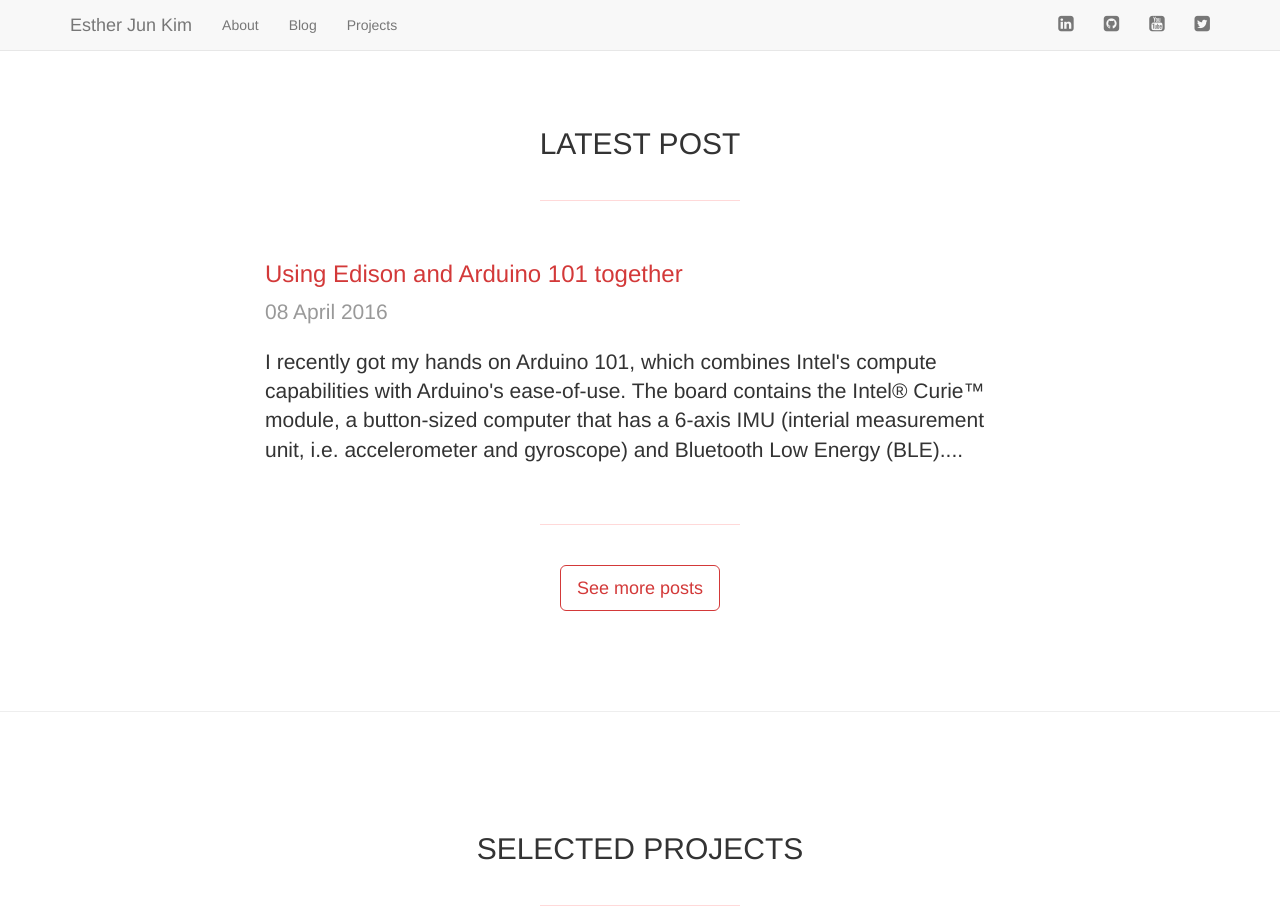
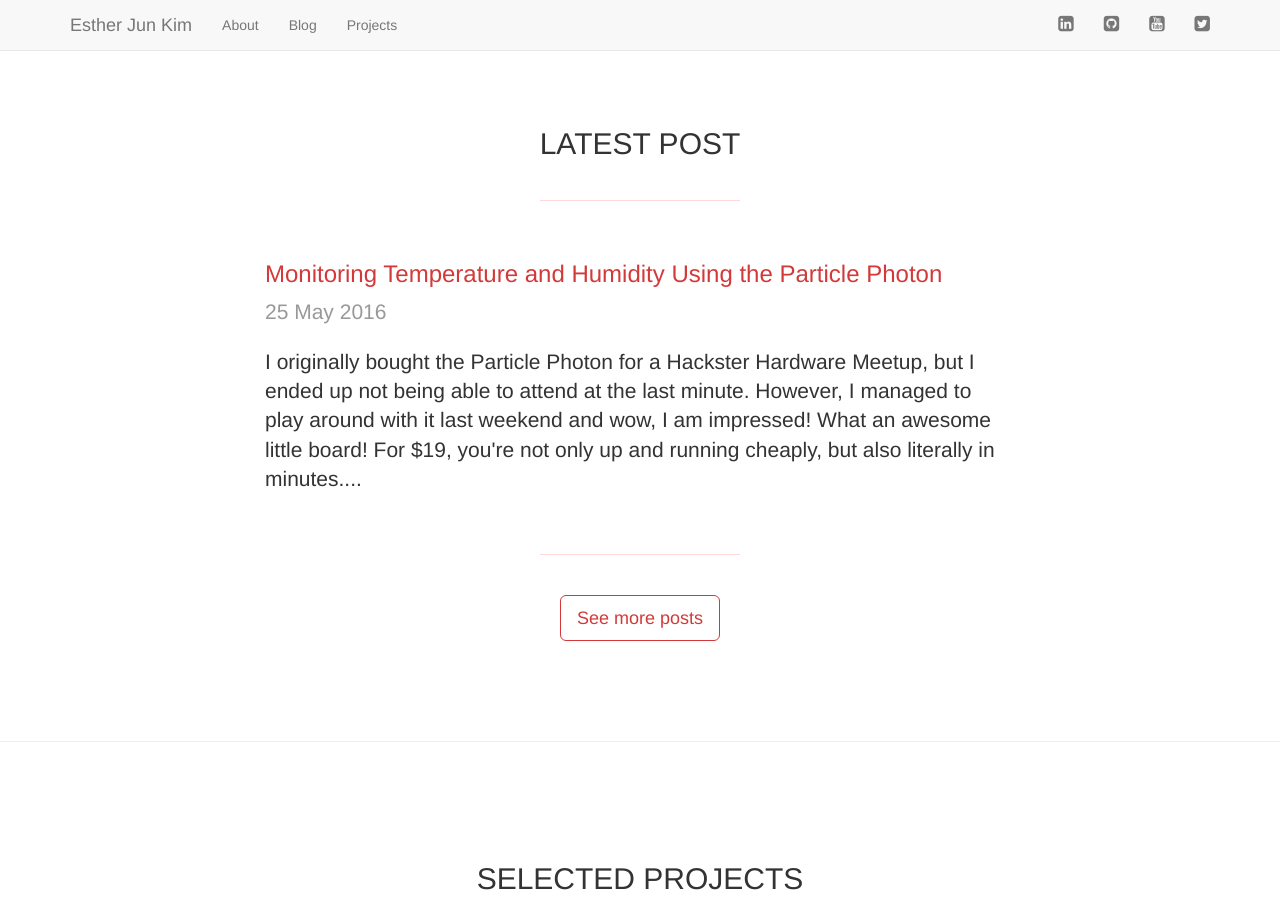
Before and after one commit to estherjk/estherjk.github.io, a Jekyll site: the page built from index.html, in a window 1280 px wide and 1400 px high, scrolled down 1043 px, cut to the strip 0-922 px from the top of the window. Built offline with Jekyll 4.4.1, drawn with Linux system fonts in a browser that asks for light colours; nearby versions of some CDN libraries; some of the changed text lies outside the part shown.

Commit message:
Add particle-weather-station project

```diff
--- a/_data/projects.yml
+++ b/_data/projects.yml
@@ -58,7 +58,6 @@
     -
       name: View on GitHub
       url: https://github.com/drejkim/frogger
-  showcase: true
 
 led-speech-edison:
   url: /projects/led-speech-edison/
@@ -99,6 +98,19 @@
       name: View blog post
       url: /blog/2014/02/24/using-websockets-for-developing-multi-screen-user-experiences
 
+particle-weather-station:
+  url: /projects/particle-weather-station/
+  img: /assets/img/projects/particle-weather-station.jpg
+  description: Monitoring temperature and humidity using the Particle Photon
+  links:
+    -
+      name: View on GitHub
+      url: https://github.com/drejkim/particle-weather-station
+    -
+      name: View blog post
+      url: /blog/2016/05/25/monitoring-temperature-and-humidity-using-the-particle-photon
+  showcase: true
+
 Reading Quantified:
   url: /projects/reading-quantified/
   img: /assets/img/projects/reading-quantified.jpg
--- /dev/null
+++ b/_posts/2016-05-25-monitoring-temperature-and-humidity-using-the-particle-photon.md
@@ -0,0 +1,32 @@
+---
+layout: post
+title: Monitoring Temperature and Humidity Using the Particle Photon
+tags: iot particle
+excerpt: I originally bought the Particle Photon for a Hackster Hardware Meetup, but I ended up not being able to attend at the last minute. However, I managed to play around with it last weekend and wow, I am impressed! What an awesome little board! For $19, you're not only up and running cheaply, but also literally in minutes....
+
+---
+
+## Background
+
+I originally bought the [Particle](https://www.particle.io/) Photon for a [Hackster Hardware Meetup](http://www.meetup.com/Hackster-Hardware-Meetup-SJC/events/230482582/), but I ended up not being able to attend at the last minute. However, I managed to play around with it last weekend and wow, I am impressed! What an awesome little board! For $19, you're not only up and running cheaply, but also literally in minutes.
+
+## The project
+
+My first Particle project measures temperature and humidity using a [DHT11](https://www.adafruit.com/product/386) sensor and streams the data to [Ubidots](http://ubidots.com/), a cloud service for visualizing sensor data. There are Particle libraries available for [DHT11](https://github.com/russgrue/Adafruit_DHT_Library) and [Ubidots](https://github.com/ubidots/ubidots-particle), which made building this project even easier.
+
+The end result is a realtime dashboard that measures the temperature and humidity in my house! Here's a screenshot:
+
+<div class="thumbnail">
+  <img src="https://raw.githubusercontent.com/drejkim/particle-weather-station/master/img/ubidots.png" alt="Screenshot of the Ubidots dashboard" class="img-responsive">
+  <div class="caption text-center">
+    <h3 class="h3-caption">Screenshot of the Ubidots dashboard</h3>
+  </div>
+</div>
+
+## How it works
+
+To see how it all works, check out the [source code](https://github.com/drejkim/particle-weather-station) and video:
+
+<div class="video-container">
+    <iframe src="https://www.youtube.com/embed/XKxeXtfn4MM" frameborder="0" allowfullscreen=""></iframe>
+</div>
```
Also changed, not shown: projects/particle-weather-station/index.html (added, +18 -0 lines).
